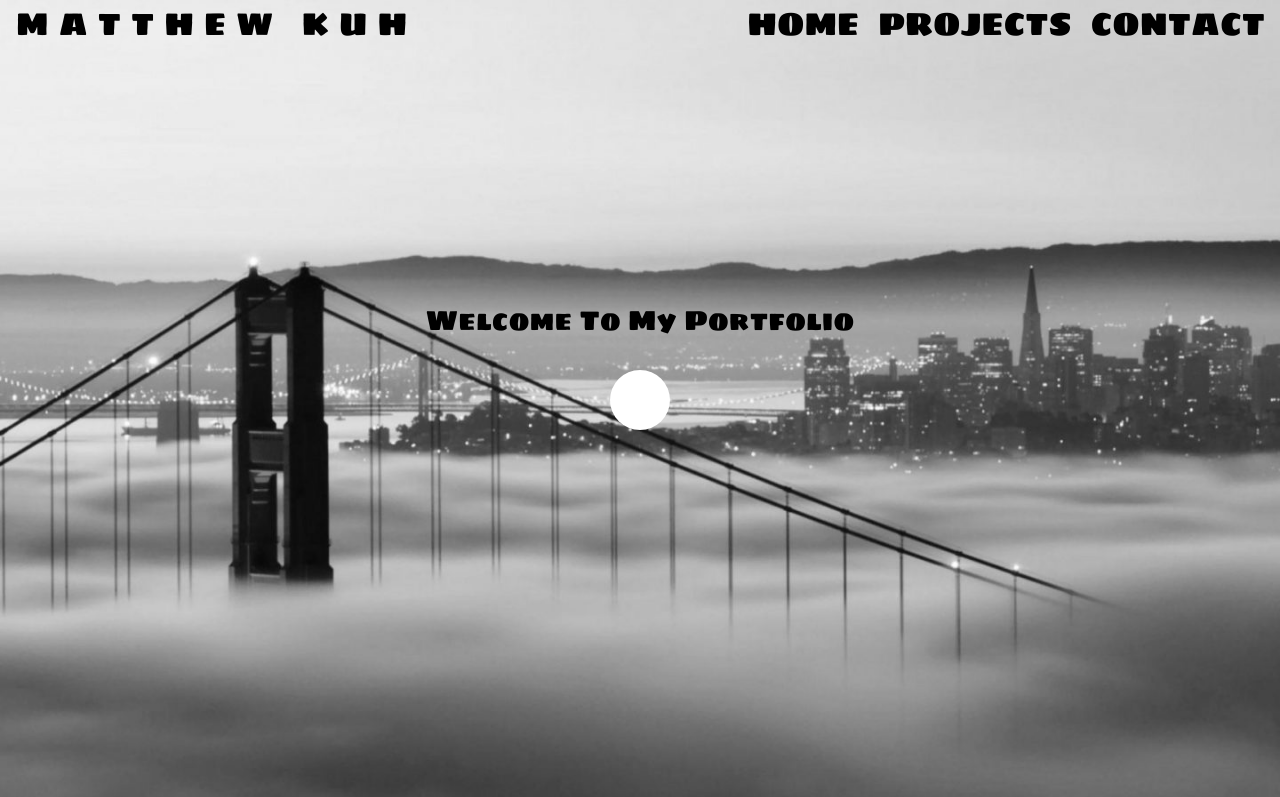
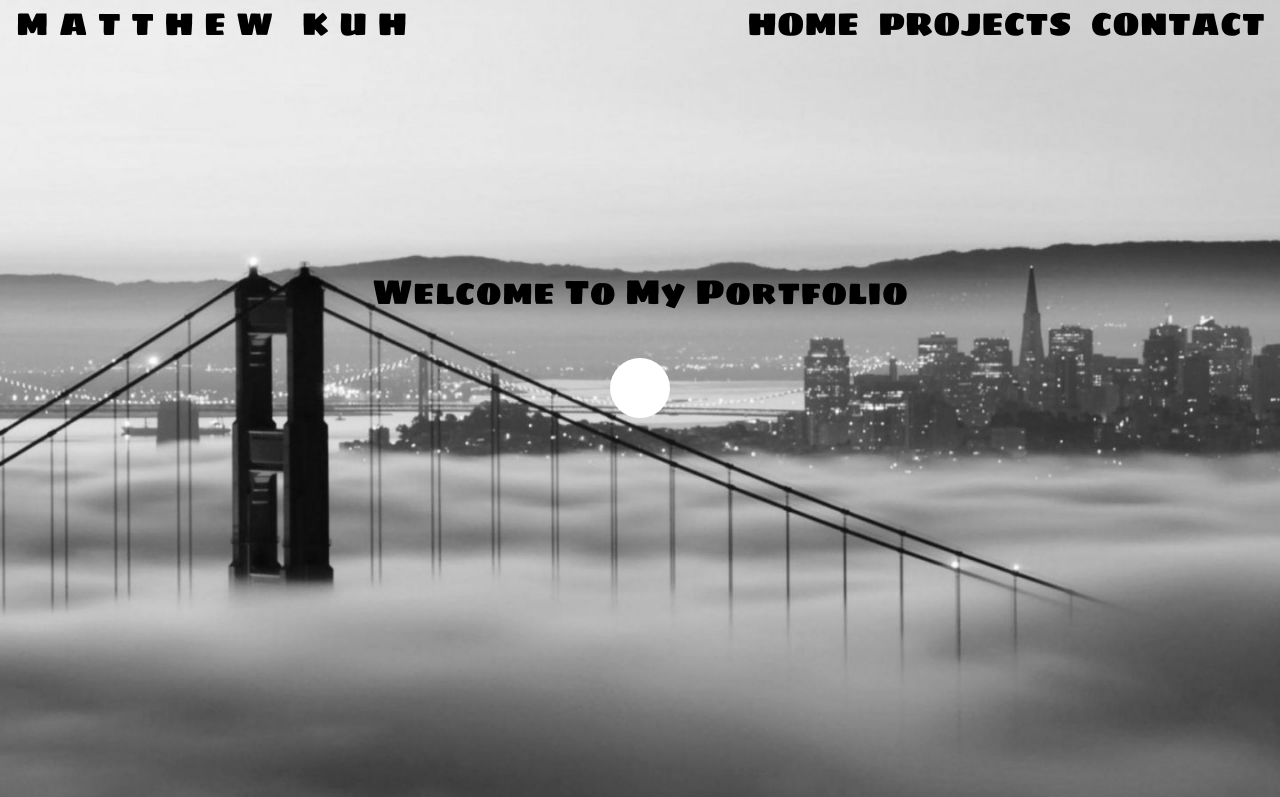
Before and after one commit to matkuh/Portfolio, a plain HTML site: page index.html in a window 1280 px wide. Shown: the top 797 px of the page. Drawn offline with nearby package versions, Linux system fonts and the light colour scheme; grey boxes are pictures that could not be loaded.

Commit message:
fix home page

```diff
--- a/index.html
+++ b/index.html
@@ -41,7 +41,7 @@
             MATTHEW KUH
         </div>
 
-        <h3 class="text-center">Welcome To My Portfolio</h3>
+        <p class="text-center welcome">Welcome To My Portfolio</p>
 
         <br>
 
--- a/style.css
+++ b/style.css
@@ -35,6 +35,14 @@ h2 {
     margin-left: 1rem;
     font-family: 'Sigmar One', cursive;
 }
+
+.welcome {
+    color: black;
+    font-family: 'Sigmar One', cursive;
+    padding-top: 17%;
+    font-size: 35px;
+}
+
 
 a:hover{
     color: rgb(11, 11, 139);
@@ -116,11 +124,6 @@ nav {
 
 
 
-h3 {
-    color: black;
-    font-family: 'Sigmar One', cursive;
-    padding-top: 20%;
-}
 
 
 .card-img-top {
```
